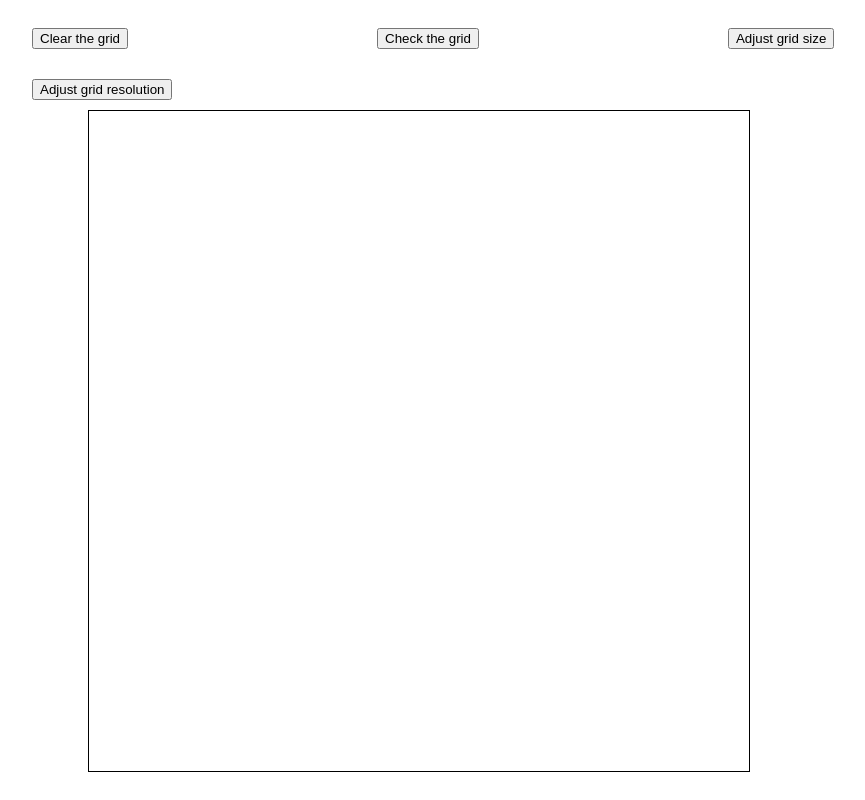
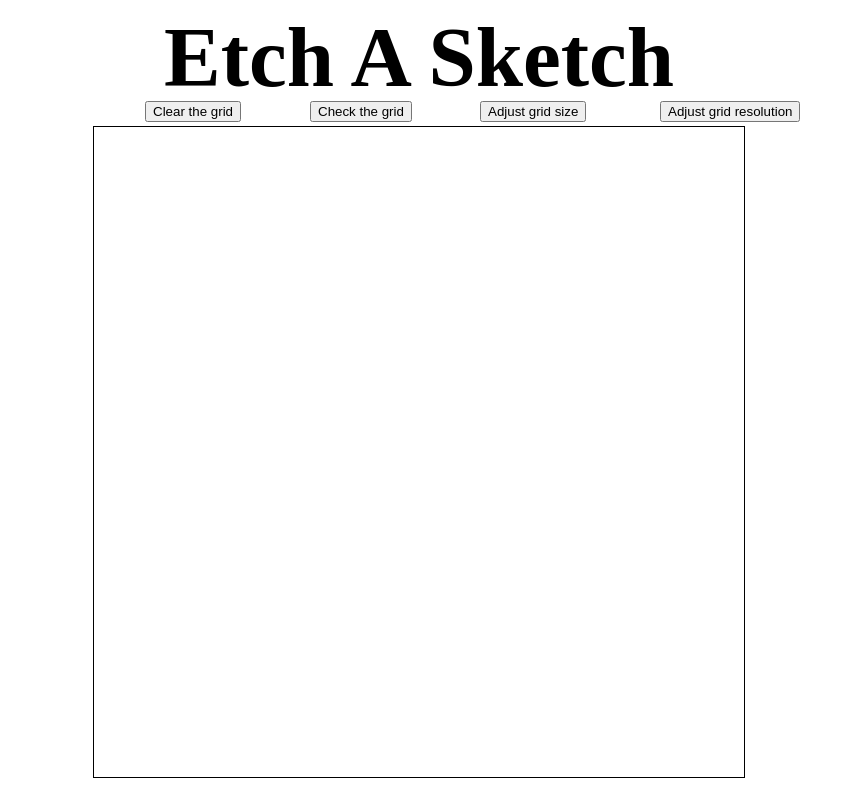
Before and after one commit to OlegSliusar/etch-a-sketch, a plain HTML site: page index.html in a window 1280 px wide. Shown: the whole page, without its empty margins (221-1086 px from the left). Drawn offline with Linux system fonts and the light colour scheme.

Commit message:
Add logo

```diff
--- a/application.js
+++ b/application.js
@@ -1,6 +1,6 @@
 $(document).ready(function(){
   var squareResolution = 100;
-  var gridSize = 660;
+  var gridSize = 650;
   var generateGrid = function(res) {
     for (var i = 0; i < res; i++) {
       for (var j = 0; j < res; j++) {
@@ -45,21 +45,21 @@ $(document).ready(function(){
 
   $('button#adjust').on('click', function(){
     squareResolution = +prompt('How many squares per side the grid should have?');
-    if (squareResolution < 200) {
+    if (squareResolution <= 200 && squareResolution > 0) {
       $('div.square').remove();
       generateGrid(squareResolution);
       styleSquare();
       hoverBlack();
+    } else if (squareResolution > 0) {
+      alert("Enter value less than 200");
     } else {
-      alert("Enter value less than 200");
+      alert("Enter positive value.");
     }
   });
 
   $('button#size').on('click', function(){
     gridSize = +prompt('What size should sides have?');
-    if (gridSize < 200) {
-      alert("Enter value more than 200");
-    } else {
+    if (gridSize >= 200 && gridSize <= 2000) {
       $('div.square').remove();
       generateGrid(squareResolution);
       $("div#grid").css({'width': gridSize,
@@ -69,6 +69,8 @@ $(document).ready(function(){
       });
       styleSquare();
       hoverBlack();
+    } else {
+      alert("Enter value more than 200 and less than 2000");
     }
   });
 
--- a/index.html
+++ b/index.html
@@ -7,10 +7,13 @@
   <script src="application.js"></script>
 </head>
 <body>
-  <button id="clear">Clear the grid</button>
-  <button id="check">Check the grid</button>
-  <button id="size">Adjust grid size</button>
-  <button id="adjust">Adjust grid resolution</button>
+  <h1>Etch A Sketch</h1>
+  <div id="control">
+    <button id="clear">Clear the grid</button>
+    <button id="check">Check the grid</button>
+    <button id="size">Adjust grid size</button>
+    <button id="adjust">Adjust grid resolution</button>
+  </div>
   <div id="grid">
   </div>
 </body>
--- a/stylesheet.css
+++ b/stylesheet.css
@@ -1,3 +1,28 @@
-button {
-  margin: 20px 0 10px 245px;
+h1 {
+  font-family: "Ohio Player";
+  font-size: 85px;
+  text-align: center;
+  margin-top: 0;
+  margin-bottom: 10px;
 }
+
+div#control {
+  padding: 0 0 10px 358px;
+}
+
+button#clear {
+   margin: -15px 0 0 0;
+   position:absolute;
+}
+button#check {
+  margin: -15px 0 10px 165px;
+  position:absolute;
+}
+button#size {
+  margin: -15px 0 10px 335px;
+  position:absolute;
+}
+button#adjust {
+  margin: -15px 0 10px 515px;
+  position:absolute;
+}
```
